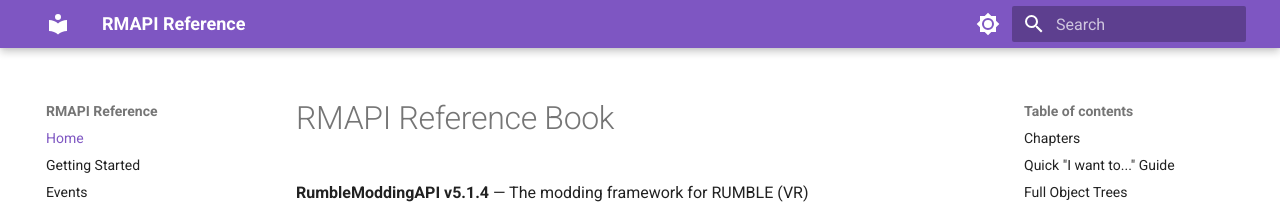
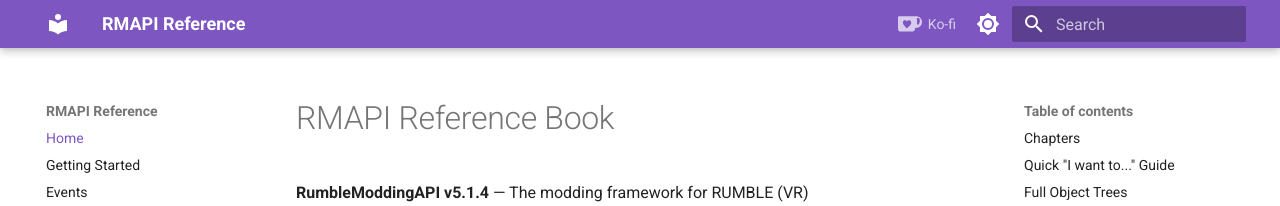
Before and after one commit to Supercopia/RMAPI-Reference, an MkDocs documentation site: the page built from docs/index.md, in a window 1280 px wide. Shown: the top 206 px of the page. Built offline with MkDocs 1.6.1 and Material for MkDocs 9.7.7, drawn with Linux system fonts in a browser that asks for light colours.

Commit message:
Updated some icons.
The weren't where I wanted them.

```diff
--- /dev/null
+++ b/docs/overrides/main.html
@@ -0,0 +1,47 @@
+{% extends "base.html" %}
+
+{% block header %}
+  {{ super() }}
+  <style>
+    .md-header__kofi {
+      display: flex;
+      align-items: center;
+      margin-right: 0.4rem;
+    }
+    .md-header__kofi a {
+      color: white;
+      display: flex;
+      align-items: center;
+      font-size: 0.7rem;
+      opacity: 0.7;
+      transition: opacity 0.2s;
+      text-decoration: none;
+    }
+    .md-header__kofi a:hover {
+      opacity: 1;
+    }
+    .md-header__kofi svg {
+      width: 1.2rem;
+      height: 1.2rem;
+      margin-right: 0.3rem;
+      fill: currentColor;
+    }
+  </style>
+  <script>
+    // Insert Ko-fi link into the header bar, before the theme toggle
+    document.addEventListener('DOMContentLoaded', function() {
+      var header = document.querySelector('.md-header__inner');
+      if (!header) return;
+      var kofi = document.createElement('div');
+      kofi.className = 'md-header__kofi';
+      kofi.innerHTML = '<a href="https://ko-fi.com/ulvakskillz" target="_blank" rel="noopener" title="Support UlvakSkillz on Ko-fi"><svg xmlns="http://www.w3.org/2000/svg" viewBox="0 0 24 24"><path d="M23.881 8.948c-.773-4.085-4.859-4.593-4.859-4.593H.723c-.604 0-.679.798-.679.798s-.082 7.324-.022 11.822c.164 2.424 2.586 2.672 2.586 2.672s8.267-.023 11.966-.049c2.438-.426 2.683-2.566 2.658-3.734 4.352.24 7.422-2.831 6.649-6.916zm-11.062 3.511c-1.246 1.453-4.011 3.976-4.011 3.976s-2.418-2.668-3.329-3.976c-.936-1.381-.636-3.27.482-3.876 1.092-.582 2.482-.137 3.089.824.596-.961 1.997-1.406 3.089-.824 1.117.607 1.418 2.495.68 3.876zM21.059 12.22c-1.054.516-2.079.301-2.079.301V5.895h1.675c.922.265 1.426 2.009 1.058 3.834-.191.959-.657 1.975-.654 2.491z"/></svg>Ko-fi</a>';
+      // Insert before the last items (search, theme toggle)
+      var options = header.querySelector('.md-header__option') || header.querySelector('.md-header__topic');
+      if (options) {
+        options.parentNode.insertBefore(kofi, options);
+      } else {
+        header.appendChild(kofi);
+      }
+    });
+  </script>
+{% endblock %}
--- a/mkdocs.yml
+++ b/mkdocs.yml
@@ -19,6 +19,7 @@
       toggle:
         icon: material/brightness-7
         name: Switch to dark mode
+  custom_dir: docs/overrides
   features:
     - navigation.instant
     - navigation.tracking
```
